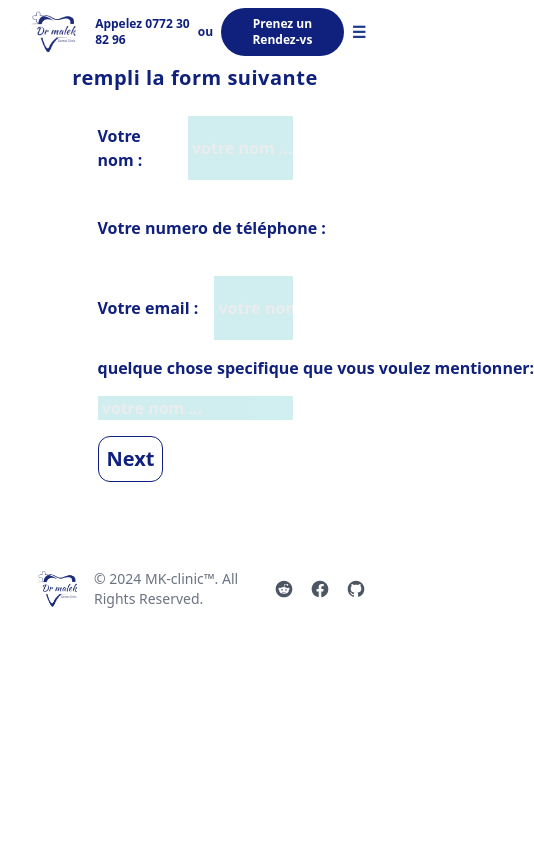
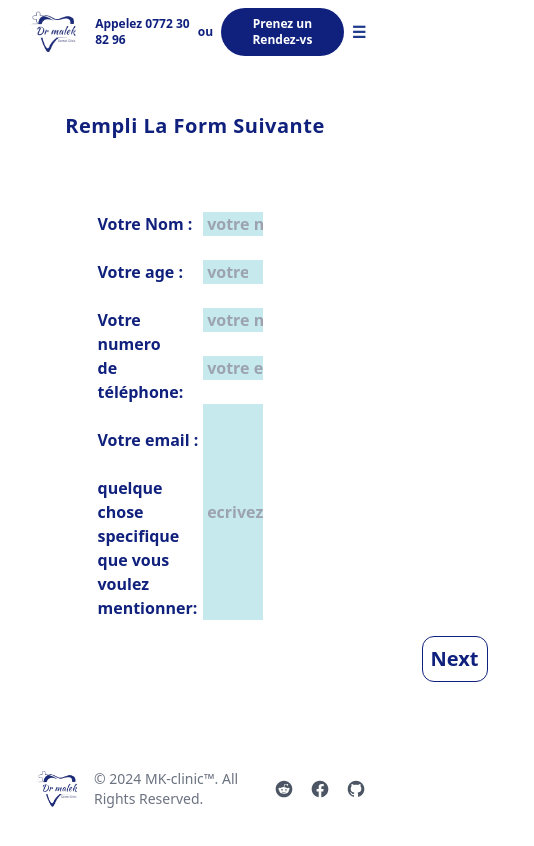
Before and after one commit to MK-dental/mk-clinic, a Next.js app in the folder mk-clinic/: page /form in a window 390 px wide. Shown: the top 846 px of the page, 534 px wide, since content can reach past the window. Built offline with nearby package versions, Linux system fonts and the light colour scheme.

Commit message:
add responsiveness

```diff
--- a/mk-clinic/components/about/About.jsx
+++ b/mk-clinic/components/about/About.jsx
@@ -1,11 +1,11 @@
 export default function About(){
     return (
         <>
-        <div className="h-screen flex flex-col p-20">
+        <div className=" h-full lg:h-screen flex flex-col p-4 lg:p-20">
         <h1 className="text-[#10217D] text-3xl font-bold mb-6 ">A propos</h1>
         <div className="w-full  flex  flex-col md:flex-row  justify-between items-center md:gap-12 text-sm  font-semibold xl:text-xl 2xl:text-2xl  lg:gap-24 ">
 
-            <div className=" w-full md:w-1/2 ">
+            <div className="mb-6 w-full md:w-1/2 ">
 
 
                 <p className="indent-8">
--- a/mk-clinic/components/herosection/Hero.jsx
+++ b/mk-clinic/components/herosection/Hero.jsx
@@ -16,10 +16,10 @@ export default function Hero (){
 
    </div>
    <div className="flex flex-col  lg:flex-row lg:h-1/2 items-center justify-center gap-2 ">
-      <div className="lg:w-1/2 p-4 flex items-center justify-center border text-xs "><span>Appelez 0772 30 82 96</span></div>
+      <div className="lg:w-1/2 p-4 flex items-center justify-center border text-xs lg:text-base "><span>Appelez 0772 30 82 96</span></div>
 
           <span>ou</span>
-          <button className="bg-[#10217D] hover:bg-blue-700 text-white font-bold py-2 px-4 rounded-full text-xs">
+          <button className="bg-[#10217D] hover:bg-blue-700 text-white font-bold py-2 px-4 rounded-full text-xs lg:text-base">
            <Link href="/Rendezvs">Prenez un Rendez-vs</Link>
           </button>
       </div>
--- a/mk-clinic/components/rendezvs/Rendezvs.jsx
+++ b/mk-clinic/components/rendezvs/Rendezvs.jsx
@@ -18,18 +18,7 @@ export default function Rendezvs(){
     "Autre -->"
 
     ]
-  useEffect(() => {
-    function handleClickOutside(event) {
-      if (dropdownRef.current && !dropdownRef.current.contains(event.target)) {
-        setListopen(false);
-      }
-    }
 
-    document.addEventListener("mousedown", handleClickOutside);
-    return () => {
-      document.removeEventListener("mousedown", handleClickOutside);
-    };
-  }, []);
     return(
         <>
          <div className=" relative w-1/2 h-1/3 bg-white p-6 border">
@@ -41,7 +30,7 @@ export default function Rendezvs(){
 
     <div className="flex h-1/2 items-center justify-center gap-2 ">
       <div className="w-1/2 p-4 flex items-center justify-center border ">j'ai besoin d'une consultation pour</div>
-      <div ref={dropdownRef}
+      <div
        onClick={handleclick}  className=" relative w-1/2 p-4 flex  flex-row items-center justify-between border hover:border-gray-500 rounded shadow leading-tight focus:outline-none focus:border-gray-500 cursor-pointer ">
  <div>{option ? option : "Selectionnez votre motif de consultation"}</div>
  <div className=""><svg width="34px" height="24px" viewBox="0 0 24 24" fill="none" xmlns="http://www.w3.org/2000/svg">
--- a/mk-clinic/components/rendezvs/form.jsx
+++ b/mk-clinic/components/rendezvs/form.jsx
@@ -2,12 +2,32 @@ import Link from "next/link"
 export default function Form(){
     return(
        <>
-       <div className=" m-6 bg-white w-1/2  flex flex-col text-[#10217D] font-semibold  gap-4">
-        <div className="h-16 flex flex-row  gap-4"><h1 className="self-center" >Votre nom :</h1> <input className="bg-[#1BA9B5] w-2/3 opacity-20 h-Full text-black" type="text" required placeholder=" votre nom ..." /></div>
-        <div className="h-16 flex flex-row  gap-4"><h1 className="self-center justify-start text-nowrap" >Votre numero de téléphone :</h1> <input className="bg-[#1BA9B5] w-2/3 opacity-20 h-Full text-black" type="text" required placeholder=" votre nom ..." /></div>
-        <div className="h-16 flex flex-row  gap-4"><h1 className="self-center justify-start text-nowrap" >Votre email :</h1> <input className="bg-[#1BA9B5] w-2/3 opacity-20 h-Full text-black" type="text" required placeholder=" votre nom ..." /></div>
-        <div className="h-16 flex flex-col  gap-4"><h1 className="self-start justify-start text-nowrap" >quelque chose specifique que vous voulez mentionner:</h1> <input className="bg-[#1BA9B5] w-full opacity-20 h-Full text-black" type="text" required placeholder=" votre nom ..." /></div>
-        <div> <button className=" p-2 text-xl xl:text-2xl text-[#10217D] border border-[#10217D] rounded-xl"> <Link href="/form">Next</Link></button> </div>
+       <div className="flex flex-col justify-center items-center w-full h-full">
+       <div className=" m-6 bg-white w-1/2 h-full grid grid-cols-2 text-[#10217D] font-semibold  gap-4">
+
+       <div className="h-full flex flex-col justify-start items-start gap-6"><h1 className=" justify-start text-nowrap" >Votre Nom :</h1>
+       <h1 className=" w-2/3 h-Full text-start text-nowrap" >Votre age :</h1>
+        <h1 className=" w-2/3 h-Full text-start text-wrap" >Votre numero de téléphone:</h1>
+       <h1 className=" w-2/3 h-Full text-start text-nowrap" >Votre email :</h1>
+
+       <h1 className=" justify-start text-wrap" >quelque chose specifique que vous voulez mentionner:</h1>
+       </div>
+        <div className="h-full   flex flex-col justify-start items-start gap-6">
+
+         <input className="bg-[#1BA9B5]/25 w-2/3 h-Full text-black text-center" type="text" required placeholder=" votre nom ..." />
+          <input className="bg-[#1BA9B5]/25 w-2/3 h-Full text-black text-center" type="number" required placeholder=" votre age ..." />
+        <input className="bg-[#1BA9B5]/25 w-2/3 h-Full text-black text-center" type="text" required placeholder=" votre numéro de téléphone ..." />
+         <input className="bg-[#1BA9B5]/25 w-2/3 h-Full text-black text-center" type="email" required placeholder=" votre email ..." />
+
+        <input className="bg-[#1BA9B5]/25 w-2/3 h-full py-6 text-black text-start" type="text" required placeholder=" ecrivez ici ..." />
+
+</div>
+
+
+
+
+        <div  className="flex justify-end w-screen"> <button className=" p-2 text-xl xl:text-2xl text-[#10217D] border border-[#10217D] rounded-xl"> <Link href="/form">Next</Link></button> </div>
+       </div>
        </div>
        </>
     )
--- a/mk-clinic/pages/form.js
+++ b/mk-clinic/pages/form.js
@@ -4,7 +4,7 @@ export default function form(){
     return(
         <>
         <div className="flex flex-col justify-center items-center ">
-            <h1 className=" text-[#10217D] text-xl tracking-wide font-semibold  ">rempli la form suivante</h1>
+            <h1 className="my-12 text-[#10217D] text-xl tracking-wide font-bold capitalize ">Rempli la form suivante</h1>
             <Form></Form>
         </div>
         </>
```
